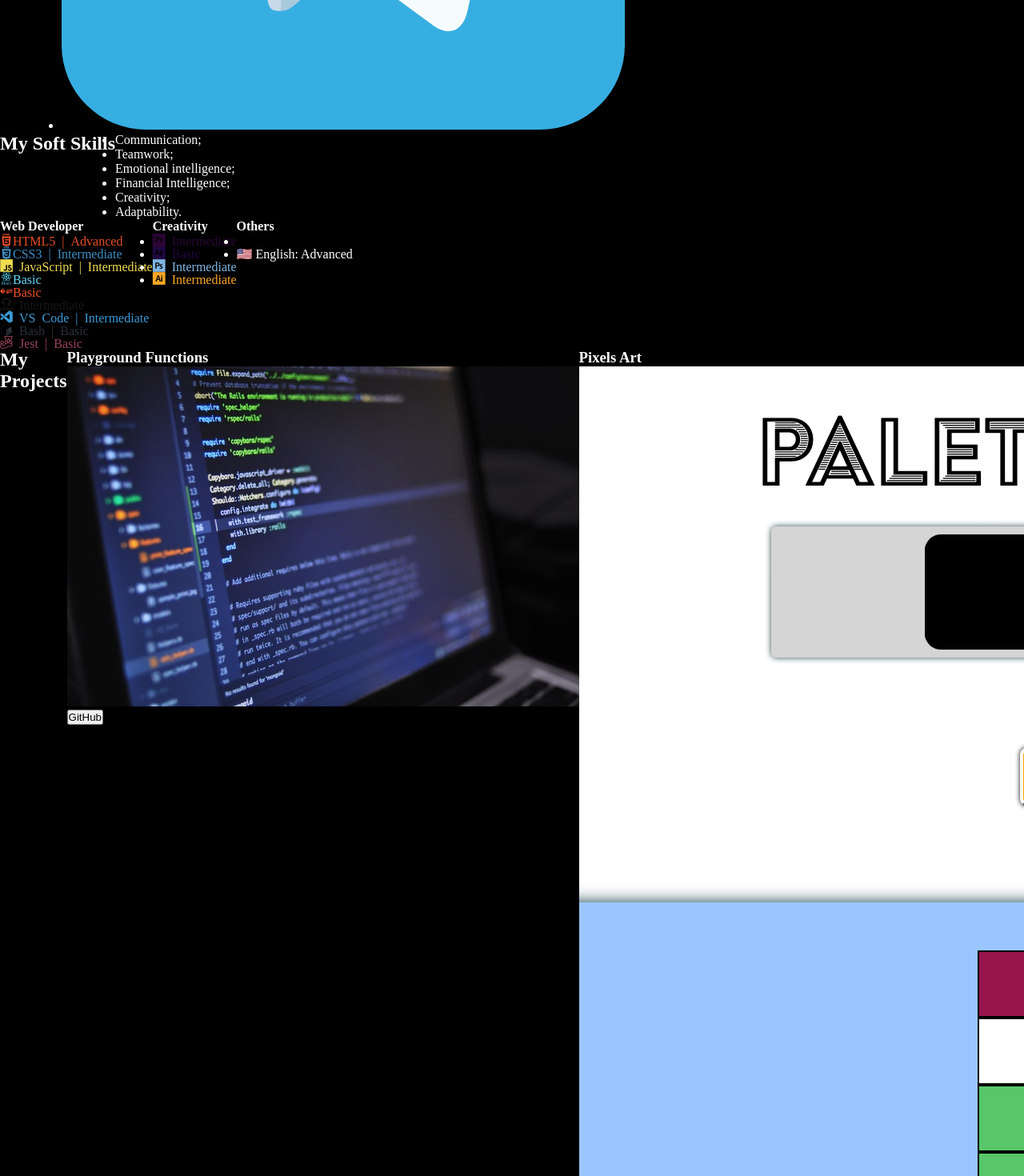
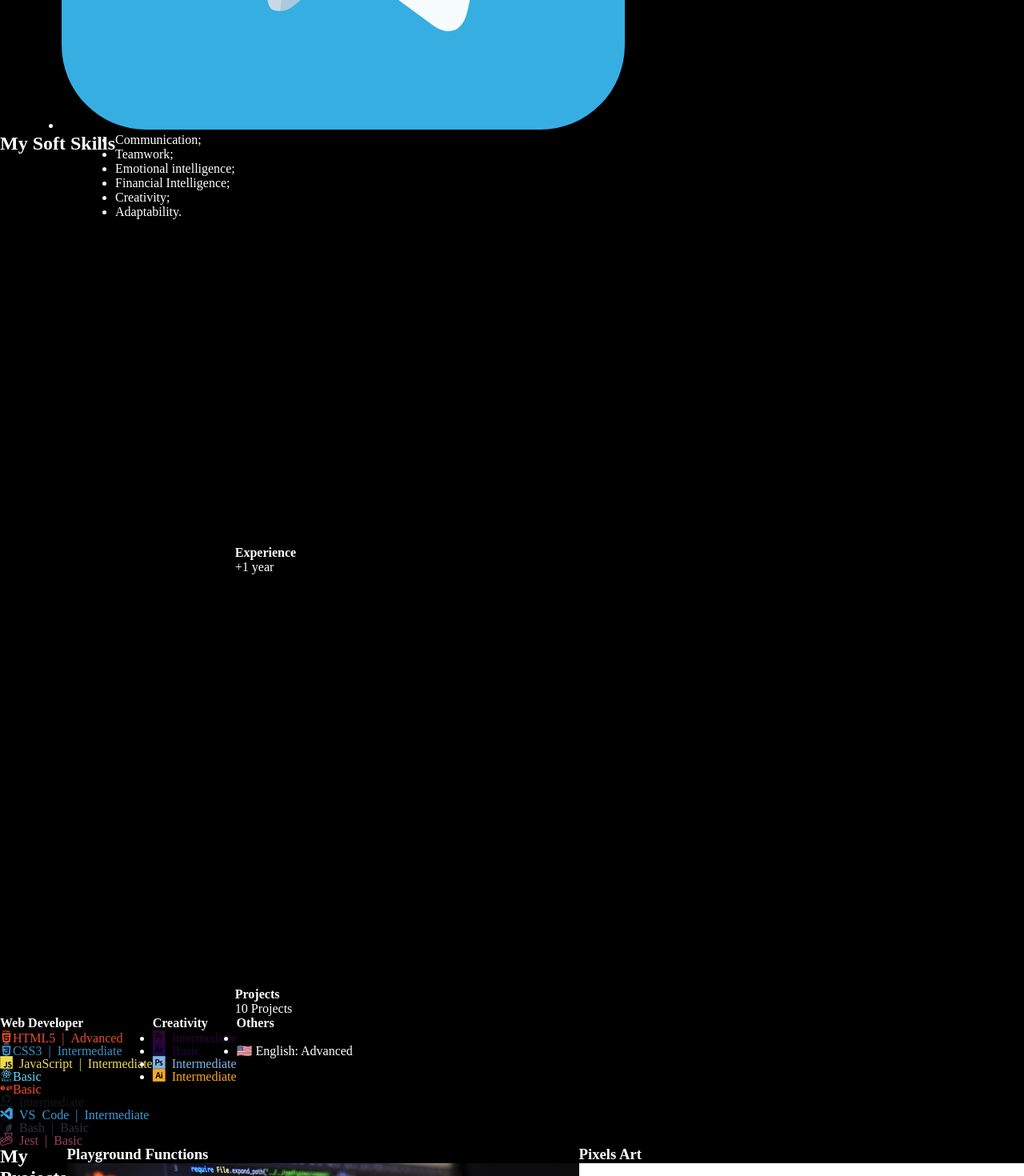
Before and after one commit to ageumenezesDev19/ageumenezesDev-portfolio, a React (Vite) app: page / in a window 1280 px wide. Shown: the part 5942-7412 px from the top of the page at 80% size. Built offline with nearby package versions, Linux system fonts and the light colour scheme; a web font is replaced by a local one.

Commit message:
Add Experience data

```diff
--- a/src/components/MySoftSkills/index.tsx
+++ b/src/components/MySoftSkills/index.tsx
@@ -1,4 +1,6 @@
 import { SoftSkillsSection } from "./styles";
+import CarreiraImg from '../../assets/icons/plano-de-carreira.png'
+import ProjectManagementImg from '../../assets/icons/project-management.png'
 
 export function MySoftSkills() {
   return(
@@ -13,6 +15,20 @@ export function MySoftSkills() {
         <li>Creativity;</li>
         <li>Adaptability.</li>
       </ul>
+      <div>
+        <div>
+          <img src={CarreiraImg} alt="Ícone de Carreira" />
+          <h4>Experience</h4>
+          <p>+1 year</p>
+        {/* Imagem 'carreira'; Font: <a href="https://www.flaticon.com/br/icones-gratis/carreira" title="carreira ícones">Carreira ícones criados por surang - Flaticon</a> */}
+        </div>
+          <div>
+            <img src={ProjectManagementImg} alt="Imagem Ícone de Projetos 2" />
+            <h4>Projects</h4>
+            <p>10 Projects</p>
+        {/* Imagem "project icons"; Font: <a href="https://www.flaticon.com/free-icons/project" title="project icons">Project icons created by dDara - Flaticon</a> */}
+            </div>
+        </div>
     </SoftSkillsSection>
   )
 }
```
